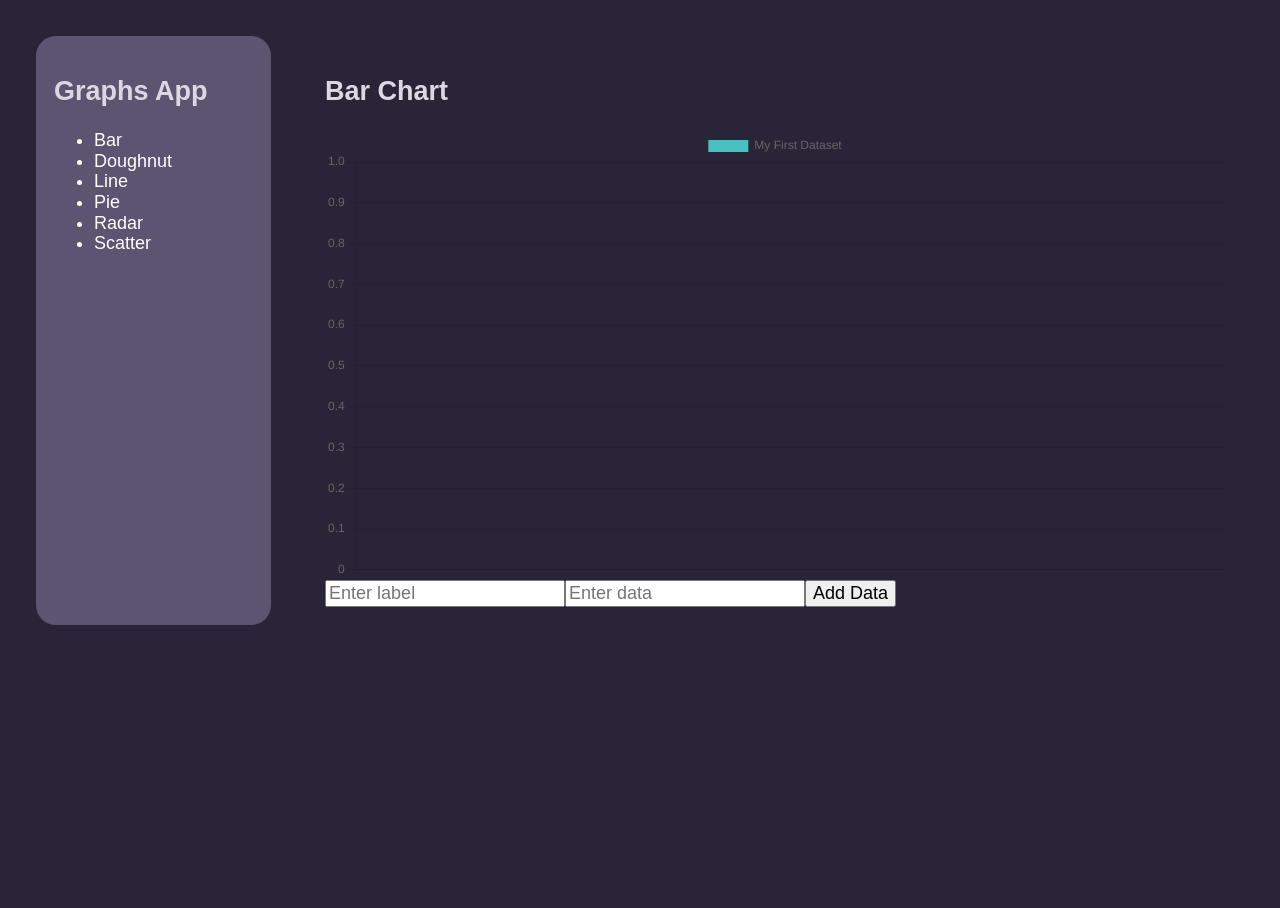
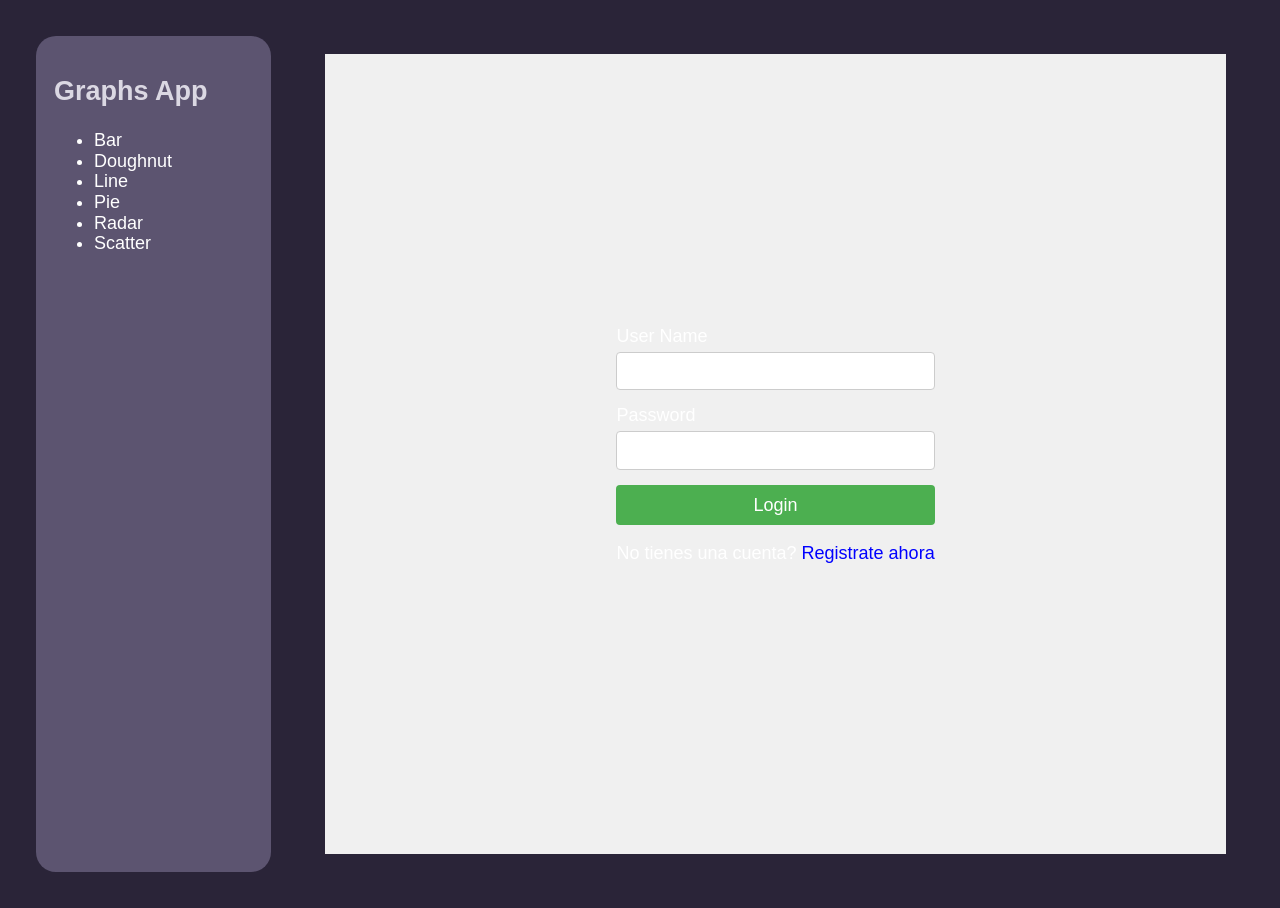
Before and after one commit to wanfrev/angular-graphics-app, an Angular app: page /login in a window 1280 px wide. Before the commit this address led to /graphics/bar. Before the commit the page ends 800 px from the top, so only its background shows below. Built offline with nearby package versions, Linux system fonts and the light colour scheme.

Commit message:
Agregado login funcionando correctamente

```diff
--- a/src/app/app-routing.module.ts
+++ b/src/app/app-routing.module.ts
@@ -1,17 +1,17 @@
 import { NgModule } from '@angular/core';
 import { RouterModule, Routes } from '@angular/router';
-// import { AuthGuard } from './login/guards/auth.guard';
-// import { LoginComponent } from './login/login.component';
+import { AuthGuard } from './login/guards/auth.guard';
+import { LoginComponent } from './login/login.component';
 
 const routes: Routes = [
-  // {
-  //   path: 'login',
-  //   component: LoginComponent
-  // },
+  {
+    path: 'login',
+    component: LoginComponent
+  },
   {
     path: 'graphics',
     loadChildren: () => import('./graphics/graphics.module').then(m => m.GraphicsModule),
-    // canActivate: [AuthGuard]
+    canActivate: [AuthGuard]
   },
   {
     path: '',
--- a/src/app/app.component.html
+++ b/src/app/app.component.html
@@ -7,5 +7,4 @@
       <router-outlet></router-outlet>
     </div>
   </div>
-
 </div>
--- a/src/app/app.module.ts
+++ b/src/app/app.module.ts
@@ -4,7 +4,6 @@ import { SharedModule } from './shared/shared.module';
 
 import { AppRoutingModule } from './app-routing.module';
 import { AppComponent } from './app.component';
-import { FormsModule } from '@angular/forms';
 
 @NgModule({
   declarations: [
--- /dev/null
+++ b/src/app/login/guards/auth.guard.ts
@@ -0,0 +1,19 @@
+import { Injectable } from '@angular/core';
+import { CanActivate, Router } from '@angular/router';
+import { AuthService } from '../services/auth.service';
+
+@Injectable({
+  providedIn: 'root',
+})
+export class AuthGuard implements CanActivate {
+  constructor(private authService: AuthService, private router: Router) {}
+
+  canActivate(): boolean {
+    if (this.authService.isLoggedIn()) {
+      return true;
+    } else {
+      this.router.navigate(['/login']);
+      return false;
+    }
+  }
+}
--- /dev/null
+++ b/src/app/login/login.component.css
@@ -0,0 +1,48 @@
+.container {
+  display: flex;
+  align-items: center;
+  justify-content: center;
+  height: 100vh;
+  background-color: #f0f0f0;
+}
+
+.field {
+  margin-bottom: 10px;
+}
+
+label {
+  display: block;
+  margin-bottom: 5px;
+}
+
+input {
+  width: 100%;
+  padding: 8px;
+  margin-bottom: 5px;
+  border: 1px solid #ccc;
+  border-radius: 4px;
+}
+
+button {
+  width: 100%;
+  padding: 10px;
+  border: none;
+  border-radius: 4px;
+  background-color: #4CAF50;
+  color: white;
+  cursor: pointer;
+}
+
+button:hover {
+  background-color: #45a049;
+}
+
+a {
+  color: blue;
+  cursor: pointer;
+}
+
+.error {
+  color: red;
+  font-size: 0.8em;
+}
--- /dev/null
+++ b/src/app/login/login.component.html
@@ -0,0 +1,36 @@
+<div class="container" *ngIf="!isLoggedIn">
+  <form *ngIf="isLoginView" (ngSubmit)="onLogin()">
+    <div class="field">
+      <label for="userName">User Name</label>
+      <input name="userName" [(ngModel)]="userLogin.userName" type="text" id="userName" />
+      <div *ngIf="loginErrors.userName" class="error">{{ loginErrors.userName }}</div>
+    </div>
+    <div class="field">
+      <label for="password">Password</label>
+      <input name="password" [(ngModel)]="userLogin.password" type="password" id="password" />
+      <div *ngIf="loginErrors.password" class="error">{{ loginErrors.password }}</div>
+    </div>
+    <button type="submit">Login</button>
+    <p>No tienes una cuenta? <a (click)="isLoginView = false">Registrate ahora</a></p>
+  </form>
+
+  <form *ngIf="!isLoginView" (ngSubmit)="onRegister()">
+    <div class="field">
+      <label for="registerUserName">User Name</label>
+      <input name="userName" [(ngModel)]="userRegisterObj.userName" type="text" id="registerUserName" />
+      <div *ngIf="registerErrors.userName" class="error">{{ registerErrors.userName }}</div>
+    </div>
+    <div class="field">
+      <label for="emailId">Email</label>
+      <input name="emailId" [(ngModel)]="userRegisterObj.emailId" type="email" id="emailId" />
+      <div *ngIf="registerErrors.emailId" class="error">{{ registerErrors.emailId }}</div>
+    </div>
+    <div class="field">
+      <label for="registerPassword">Password</label>
+      <input name="password" [(ngModel)]="userRegisterObj.password" type="password" id="registerPassword" />
+      <div *ngIf="registerErrors.password" class="error">{{ registerErrors.password }}</div>
+    </div>
+    <button type="submit">Register</button>
+    <a (click)="isLoginView = true">Ya tienes cuenta?</a>
+  </form>
+</div>
--- /dev/null
+++ b/src/app/login/login.component.ts
@@ -0,0 +1,151 @@
+import { Component, OnInit } from '@angular/core';
+import { CommonModule } from '@angular/common';
+import { FormsModule } from '@angular/forms';
+import { Router } from '@angular/router';
+import { AuthService } from './services/auth.service';
+import Swal from 'sweetalert2';
+
+@Component({
+  selector: 'app-login',
+  standalone: true,
+  imports: [FormsModule, CommonModule],
+  templateUrl: './login.component.html',
+  styleUrls: ['./login.component.css'],
+})
+export class LoginComponent implements OnInit {
+  isLoginView: boolean = true;
+  isLoggedIn: boolean = false;
+
+  userRegisterObj: any = {
+    userName: '',
+    password: '',
+    emailId: '',
+  };
+
+  userLogin: any = {
+    userName: '',
+    password: '',
+  };
+
+  registerErrors: any = {
+    userName: '',
+    emailId: '',
+    password: '',
+  };
+
+  loginErrors: any = {
+    userName: '',
+    password: '',
+  };
+
+  constructor(private router: Router, private authService: AuthService) {}
+
+  ngOnInit(): void {
+    this.isLoggedIn = this.authService.isLoggedIn();
+    if (this.isLoggedIn) {
+      this.router.navigateByUrl('dashboard');
+    }
+  }
+
+  validateRegister(): boolean {
+    let isValid = true;
+    this.registerErrors = { userName: '', emailId: '', password: '' };
+
+    if (!this.userRegisterObj.userName) {
+      this.registerErrors.userName = 'Ingrese un usuario';
+      isValid = false;
+    }
+    if (!this.userRegisterObj.emailId || !/^\S+@\S+\.\S+$/.test(this.userRegisterObj.emailId)) {
+      this.registerErrors.emailId = 'Ingrese un correo válido';
+      isValid = false;
+    }
+    if (!this.userRegisterObj.password) {
+      this.registerErrors.password = 'Ingrese una contraseña';
+      isValid = false;
+    } else if (this.userRegisterObj.password.length < 8) {
+      this.registerErrors.password = 'La contraseña debe tener al menos 8 caracteres';
+      isValid = false;
+    } else if (!/(?=.*\d)(?=.*[a-z])(?=.*[A-Z])(?=.*\W)/.test(this.userRegisterObj.password)) {
+      this.registerErrors.password = 'La contraseña debe incluir al menos un número, una letra mayúscula, una letra minúscula y un carácter especial';
+      isValid = false;
+    }
+
+    if (!isValid) {
+      setTimeout(() => {
+        this.registerErrors = { userName: '', emailId: '', password: '' };
+      }, 3000);
+    }
+
+    return isValid;
+  }
+
+  validateLogin(): boolean {
+    let isValid = true;
+    this.loginErrors = { userName: '', password: '' };
+
+    if (!this.userLogin.userName) {
+      this.loginErrors.userName = 'Ingrese su usuario';
+      isValid = false;
+    }
+    if (!this.userLogin.password) {
+      this.loginErrors.password = 'Ingrese su contraseña';
+      isValid = false;
+    }
+
+    if (!isValid) {
+      setTimeout(() => {
+        this.loginErrors = { userName: '', password: '' };
+      }, 1500);
+    }
+
+    return isValid;
+  }
+
+  onRegister() {
+    if (this.validateRegister()) {
+      let users = localStorage.getItem('angular18Local')
+        ? JSON.parse(localStorage.getItem('angular18Local')!)
+        : [];
+      const userExists = users.some(
+        (user: { userName: any; emailId: any }) =>
+          user.userName === this.userRegisterObj.userName ||
+          user.emailId === this.userRegisterObj.emailId
+      );
+      if (userExists) {
+        Swal.fire({
+          icon: 'error',
+          title: 'Oops...',
+          text: 'Ah Ocurrido un error.',
+        });
+        return;
+      }
+      users.push(this.userRegisterObj);
+      localStorage.setItem('angular18Local', JSON.stringify(users));
+      Swal.fire(
+        '¡Buen trabajo!',
+        'Usuario registrado con éxito',
+        'success'
+      );
+      this.isLoginView = true;
+    }
+  }
+
+  onLogin() {
+    if (this.validateLogin()) {
+      const loggedIn = this.authService.login(
+        this.userLogin.userName,
+        this.userLogin.password
+      );
+      if (loggedIn) {
+        this.isLoggedIn = true;
+        this.router.navigateByUrl('dashboard');
+      } else {
+        Swal.fire({
+          icon: 'error',
+          title: 'Oops...',
+          text: 'Algo salio mal, intente de nuevo.',
+        });
+      }
+    }
+  }
+}
--- /dev/null
+++ b/src/app/login/services/auth.service.ts
@@ -0,0 +1,29 @@
+import { Injectable } from '@angular/core';
+
+@Injectable({
+  providedIn: 'root',
+})
+export class AuthService {
+  login(userName: string, password: string): boolean {
+    let users = localStorage.getItem('angular18Local')
+      ? JSON.parse(localStorage.getItem('angular18Local')!)
+      : [];
+    const user = users.find(
+      (user: { userName: string; password: string }) =>
+        user.userName === userName && user.password === password
+    );
+    if (user) {
+      localStorage.setItem('loggedInUser', JSON.stringify(user));
+      return true;
+    }
+    return false;
+  }
+
+  isLoggedIn(): boolean {
+    return localStorage.getItem('loggedInUser') !== null;
+  }
+
+  logout(): void {
+    localStorage.removeItem('loggedInUser');
+  }
+}
```
Also changed, not shown: 1 other file (tests, documents, lock files or other folders).
